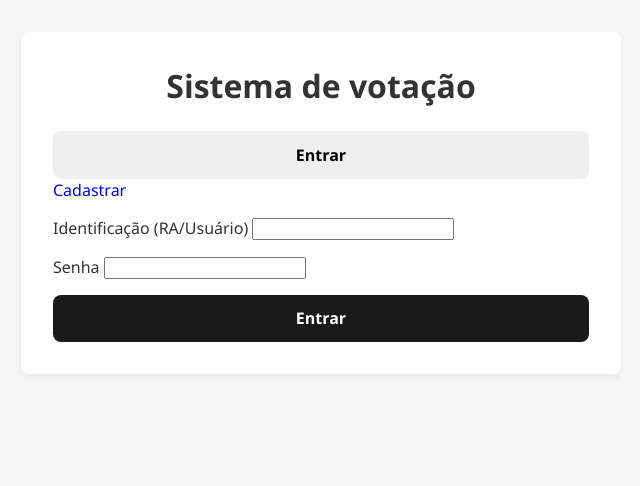
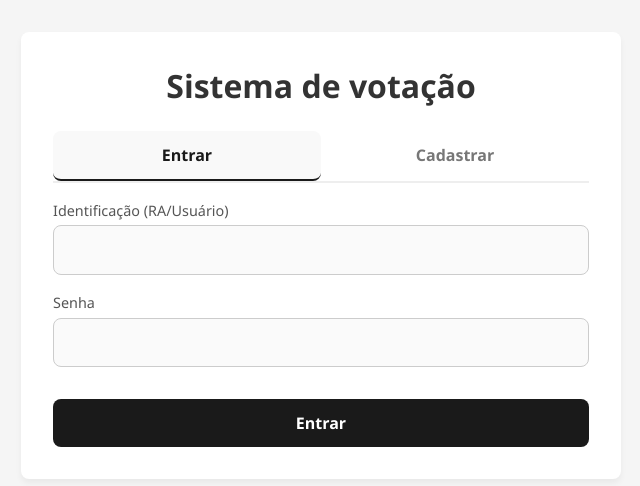
Before and after one commit to GiizAzul/MC656, a FastAPI app: page / in a window 1280 px wide. Shown: the top 486 px of the page, without its empty margins (319-959 px from the left). Run offline with FastAPI, Linux system fonts and the light colour scheme.

Commit message:
feat: Estiliza melhor os textos e botões

```diff
--- a/src/static/style.css
+++ b/src/static/style.css
@@ -49,3 +49,60 @@ button, .btn-primary, .btn-secondary, .btn-success, .btn-danger, .btn-neutral {
 /* CACo Assembleia */
 .botoes-votacao { display: flex; gap: 1rem; justify-content: space-between; flex-direction: column; }
 @media(min-width: 500px) { .botoes-votacao { flex-direction: row; } }
+
+/* Estilo para os inputs de texto e senha */
+.form-control, input[type="text"], input[type="password"], input[type="number"], select {
+    width: 100%;
+    padding: 0.8rem;
+    margin-top: 0.3rem;
+    border: 1px solid #ccc;
+    border-radius: var(--border-radius);
+    font-size: 1rem;
+    background-color: #fafafa;
+}
+
+.form-control:focus, input:focus, select:focus {
+    outline: none;
+    border-color: var(--primary);
+    background-color: #fff;
+}
+
+.form-group {
+    margin-bottom: 1rem;
+    text-align: left;
+}
+
+.form-group label {
+    font-weight: 500;
+    font-size: 0.9rem;
+    color: #555;
+}
+
+/* Estilo para as abas (Tabs) Entrar / Cadastrar */
+.tabs-container {
+    display: flex;
+    margin-bottom: 1rem;
+    border-bottom: 2px solid #eee;
+}
+
+.btn-tab {
+    flex: 1;
+    background: none;
+    border: none;
+    padding: 0.8rem;
+    font-size: 1rem;
+    font-weight: bold;
+    cursor: pointer;
+    text-align: center;
+    color: #777;
+}
+
+.btn-tab.active {
+    color: var(--primary);
+    border-bottom: 2px solid var(--primary);
+    background-color: #f9f9f9;
+}
+
+.btn-tab.inactive:hover {
+    background-color: #f0f0f0;
+}
```
